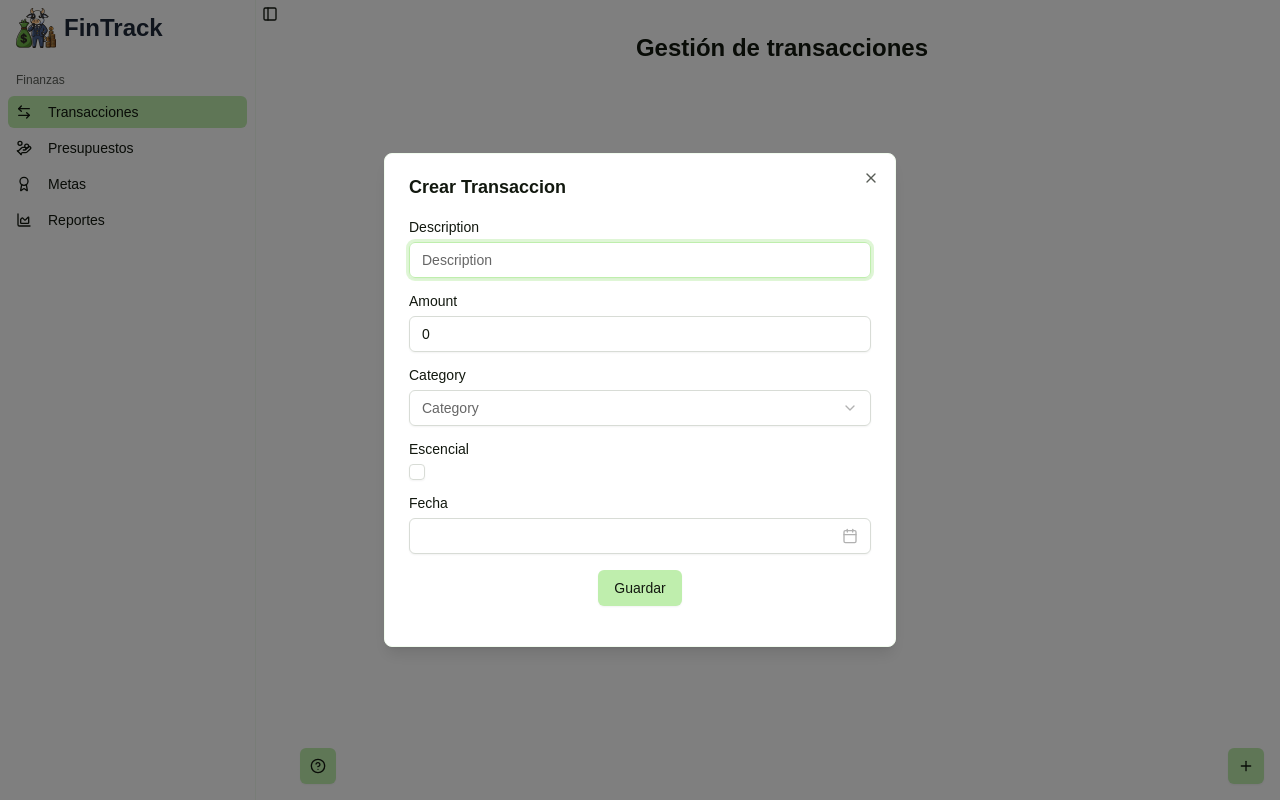
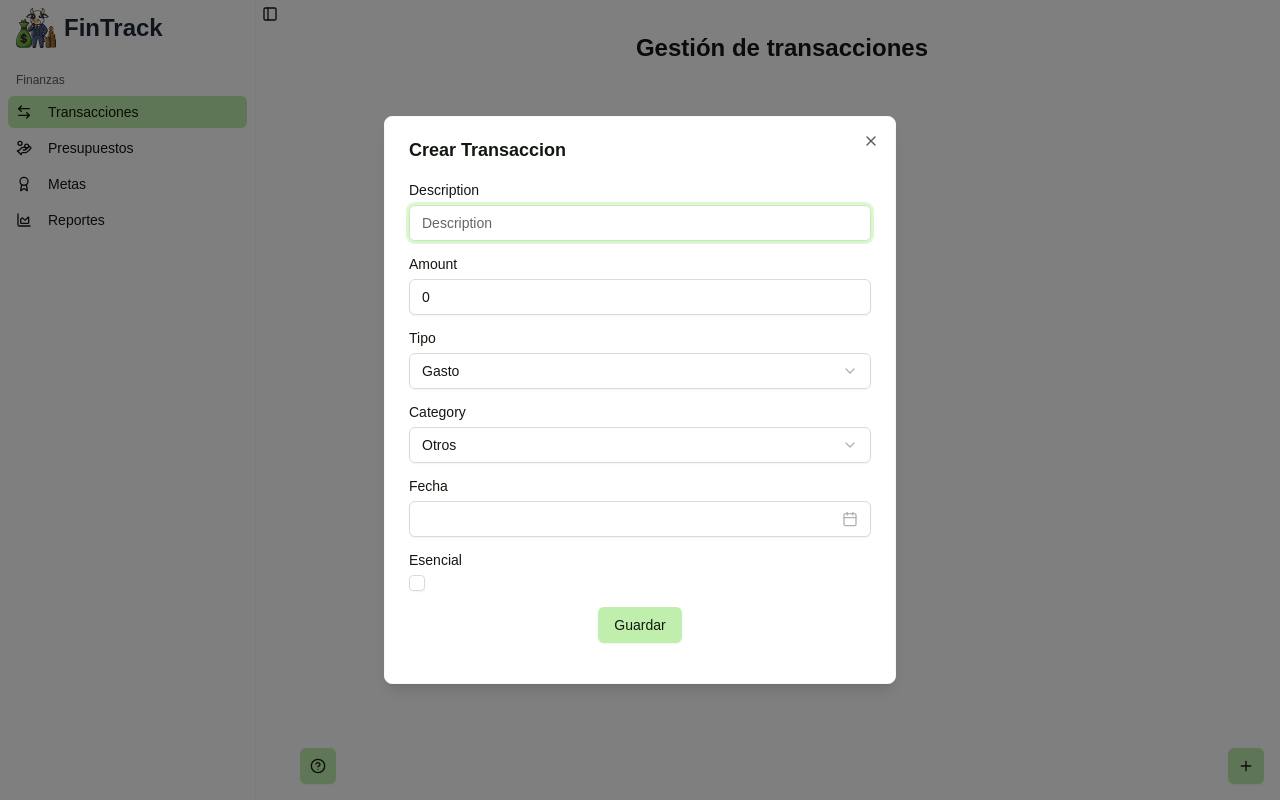
Before and after one commit to JuanLoaiza007/fintrack-mvp, a Next.js app: page /transacciones in a window 1280 px wide. Both pictures are taken after a click on the button 1246 px from the left and 766 px from the top of the page. Built offline with nearby package versions, Linux system fonts and the light colour scheme; a web font is replaced by a local one.

Commit message:
feat: enhance transaction schema and form with validation and new fields

```diff
--- a/components/schemas/transaccion.js
+++ b/components/schemas/transaccion.js
@@ -1,17 +1,34 @@
 const { z } = require("zod");
 
 export const transaccionSchema = z.object({
-  description: z.string(),
-  amount: z.number(),
-  category: z.string(),
-  essential: z.boolean(),
-  date: z.string(),
+  description: z.string().min(1, { message: "La descripción es requerida." }),
+  amount: z.coerce
+    .number()
+    .positive({ message: "El monto debe ser positivo." }),
+  type: z.enum(["income", "expense"]).default("expense"),
+  category: z
+    .enum([
+      "food",
+      "shopping",
+      "housing",
+      "transport",
+      "vehicles",
+      "entertainment",
+      "communications",
+      "investments",
+      "work",
+      "other",
+    ])
+    .default("other"),
+  essential: z.boolean().optional(),
+  date: z.coerce.string().min(1, { message: "La fecha es requerida." }),
 });
 
 export const defaultTransaccion = {
   description: "",
   amount: 0,
-  category: "",
+  type: "expense",
+  category: "other",
   essential: false,
   date: "",
 };
--- a/components/ui/features/transacciones/form.jsx
+++ b/components/ui/features/transacciones/form.jsx
@@ -12,6 +12,7 @@ import SelectInput from "../select-input";
 import BooleanInput from "../boolean-input";
 import DateInput from "../date-input";
 import { Button } from "../../button";
+import { addTransaction } from "@/db/db";
 
 export default function TransactionForm() {
   const form = useForm({
@@ -20,18 +21,39 @@ export default function TransactionForm() {
   });
 
   const categories = [
-    { value: "food", label: "Food" },
-    { value: "rent", label: "Rent" },
-    { value: "transport", label: "Transport" },
-    { value: "utilities", label: "Utilities" },
-    { value: "entertainment", label: "Entertainment" },
-    { value: "other", label: "Other" },
+    { value: "food", label: "Comida y Bebida" },
+    { value: "shopping", label: "Compras" },
+    { value: "housing", label: "Vivienda" },
+    { value: "transport", label: "Transporte" },
+    { value: "vehicles", label: "Vehículos" },
+    { value: "entertainment", label: "Vida y Entretenimiento" },
+    { value: "communications", label: "Comunicaciones, PC" },
+    { value: "investments", label: "Inversiones" },
+    { value: "work", label: "Trabajo" },
+    { value: "other", label: "Otros" },
   ];
+
+  const types = [
+    { value: "income", label: "Ingreso" },
+    { value: "expense", label: "Gasto" },
+  ];
+
+  const handleSubmit = (data) => {
+    const payload = { ...data };
+    if (payload.type === "income") {
+      delete payload.essential;
+    }
+
+    addTransaction(payload);
+  };
 
   return (
     <div>
       <Form {...form}>
-        <form className="flex flex-col py-4 gap-4">
+        <form
+          className="flex flex-col py-4 gap-4"
+          onSubmit={form.handleSubmit(handleSubmit)}
+        >
           <div className="flex flex-col gap-4">
             <TextInput
               name="description"
@@ -40,13 +62,21 @@ export default function TransactionForm() {
             />
             <NumberInput name="amount" label="Amount" placeholder="Amount" />
             <SelectInput
+              name="type"
+              label="Tipo"
+              placeholder="Tipo"
+              items={types}
+            />
+            <SelectInput
               name="category"
               label="Category"
               placeholder="Category"
               items={categories}
             />
-            <BooleanInput name="essential" label="Escencial" />
             <DateInput name="date" label="Fecha" />
+            {form.watch("type") === "expense" && (
+              <BooleanInput name="essential" label="Esencial" />
+            )}
           </div>
           <div className="flex justify-center">
             <Button type="submit">Guardar</Button>
--- a/components/ui/features/transacciones/module.jsx
+++ b/components/ui/features/transacciones/module.jsx
@@ -11,33 +11,6 @@ import {
 
 import TransactionFooter from "./footer";
 import TransactionForm from "./form";
-
-const transacctions = [
-  {
-    id: 1,
-    date: "2021-10-10",
-    description: "Pago de servicios",
-    amount: 100,
-    category: "utilities",
-    essential: true,
-  },
-  {
-    id: 2,
-    date: "2021-10-10",
-    description: "Pago de servicios",
-    amount: 100,
-    category: "utilities",
-    essential: true,
-  },
-  {
-    id: 3,
-    date: "2021-10-10",
-    description: "Pago de servicios",
-    amount: 100,
-    category: "utilities",
-    essential: true,
-  },
-];
 
 export default function TransactionModule() {
   const [isHelpOpen, setIsHelpOpen] = useState(false);
--- /dev/null
+++ b/db/db.js
@@ -0,0 +1,54 @@
+import { transaccionSchema } from "@/components/schemas/transaccion";
+
+export async function openDB() {
+  return new Promise((resolve, reject) => {
+    console.log("🔹 Abriendo IndexedDB...");
+    const request = indexedDB.open("FinanzasDB", 1);
+
+    request.onupgradeneeded = (event) => {
+      console.log("🛠️ Verificando y creando almacenes...");
+      const db = event.target.result;
+
+      if (!db.objectStoreNames.contains("transactions")) {
+        db.createObjectStore("transactions", { keyPath: "id" });
+        console.log("✅ Almacén de transacciones creado.");
+      }
+    };
+
+    request.onsuccess = (event) => {
+      const db = event.target.result;
+      console.log("✅ IndexedDB abierta con éxito.");
+      resolve(db);
+    };
+
+    request.onerror = () => {
+      console.error("❌ Error al abrir IndexedDB:", request.error);
+      reject(request.error);
+    };
+  });
+}
+
+export async function addTransaction(transaction) {
+  try {
+    const validatedTransaction = transaccionSchema.parse(transaction);
+    const db = await openDB();
+    return new Promise((resolve, reject) => {
+      const tx = db.transaction("transactions", "readwrite");
+      const store = tx.objectStore("transactions");
+      const request = store.add({ id: Date.now(), ...validatedTransaction });
+
+      request.onsuccess = () => {
+        console.log("✅ Transacción agregada:", validatedTransaction);
+        resolve(true);
+      };
+
+      request.onerror = () => {
+        console.error("❌ Error al agregar transacción:", request.error);
+        reject(request.error);
+      };
+    });
+  } catch (error) {
+    console.error("❌ Error de validación:", error.errors);
+    return Promise.reject(error.errors);
+  }
+}
```
